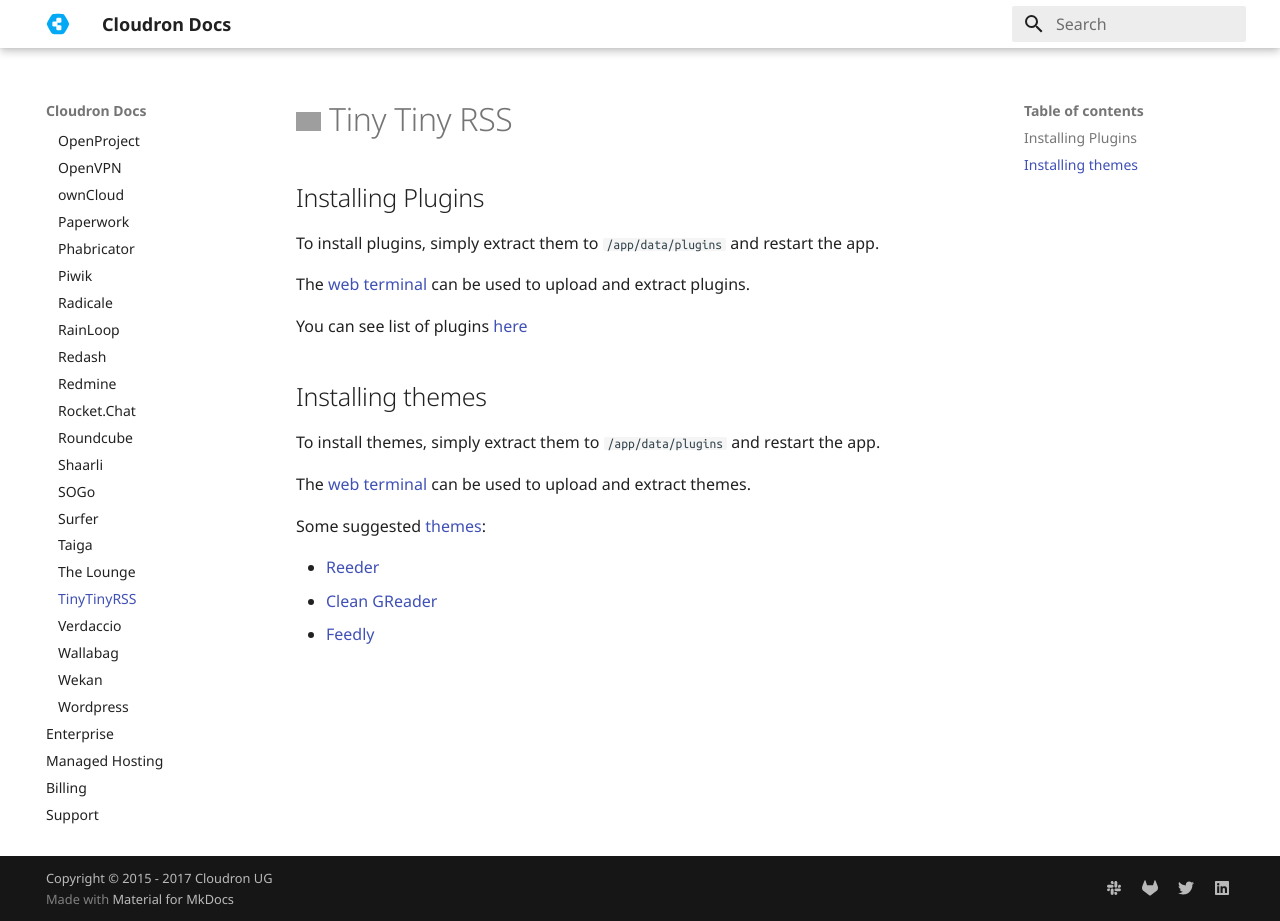
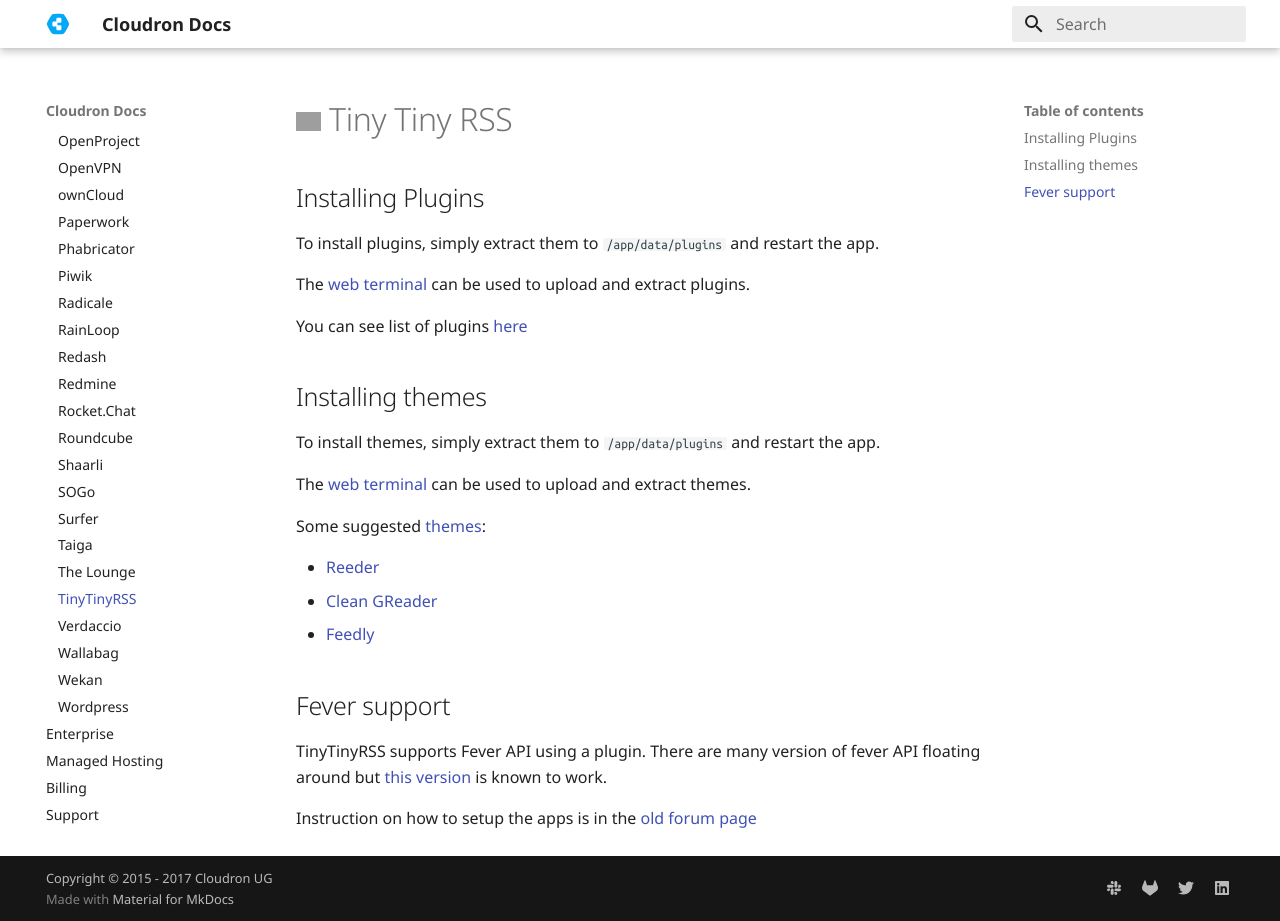
Before and after one commit to M-arcus/cloudron-docs, an MkDocs documentation site: the page built from docs/documentation/apps/tinytinyrss.md, in a window 1280 px wide and 921 px high. Built offline with MkDocs 1.6.1 and Material for MkDocs 9.7.7, drawn with Linux system fonts in a browser that asks for light colours; old or Windows-style settings are respelled for this version of MkDocs; grey boxes are pictures that could not be loaded.

Commit message:
Add note on fever

```diff
--- a/docs/documentation/apps/tinytinyrss.md
+++ b/docs/documentation/apps/tinytinyrss.md
@@ -23,3 +23,11 @@
 * [Reeder](https://github.com/tschinz/tt-rss_reeder_theme)
 * [Clean GReader](https://github.com/naeramarth7/clean-greader)
 * [Feedly](https://github.com/levito/tt-rss-feedly-theme)
+
+## Fever support
+
+TinyTinyRSS supports Fever API using a plugin. There are many version of
+fever API floating around but [this version](https://github.com/wodev/tinytinyrss-fever-plugin#installation)
+is known to work.
+
+Instruction on how to setup the apps is in the [old forum page](https://tt-rss.org/oldforum/viewtopic.php?f=22&t=1981)
```
